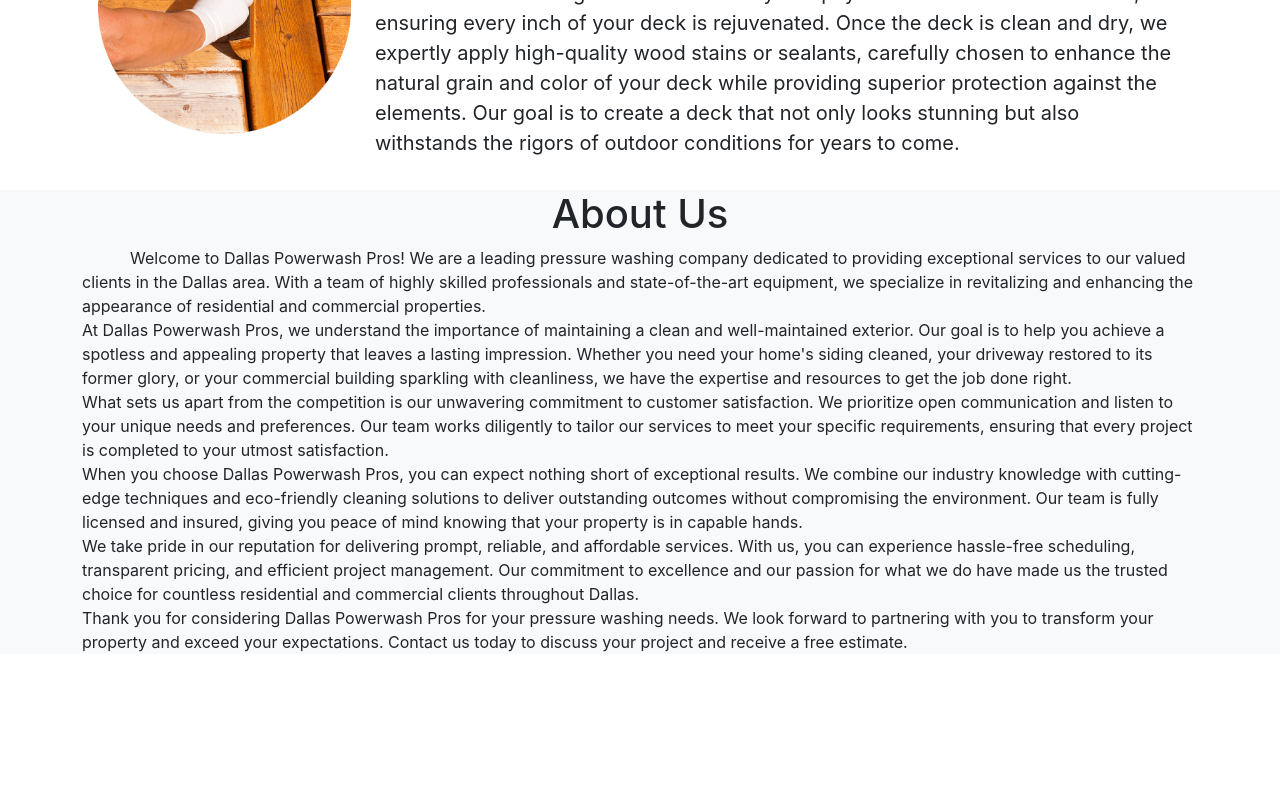
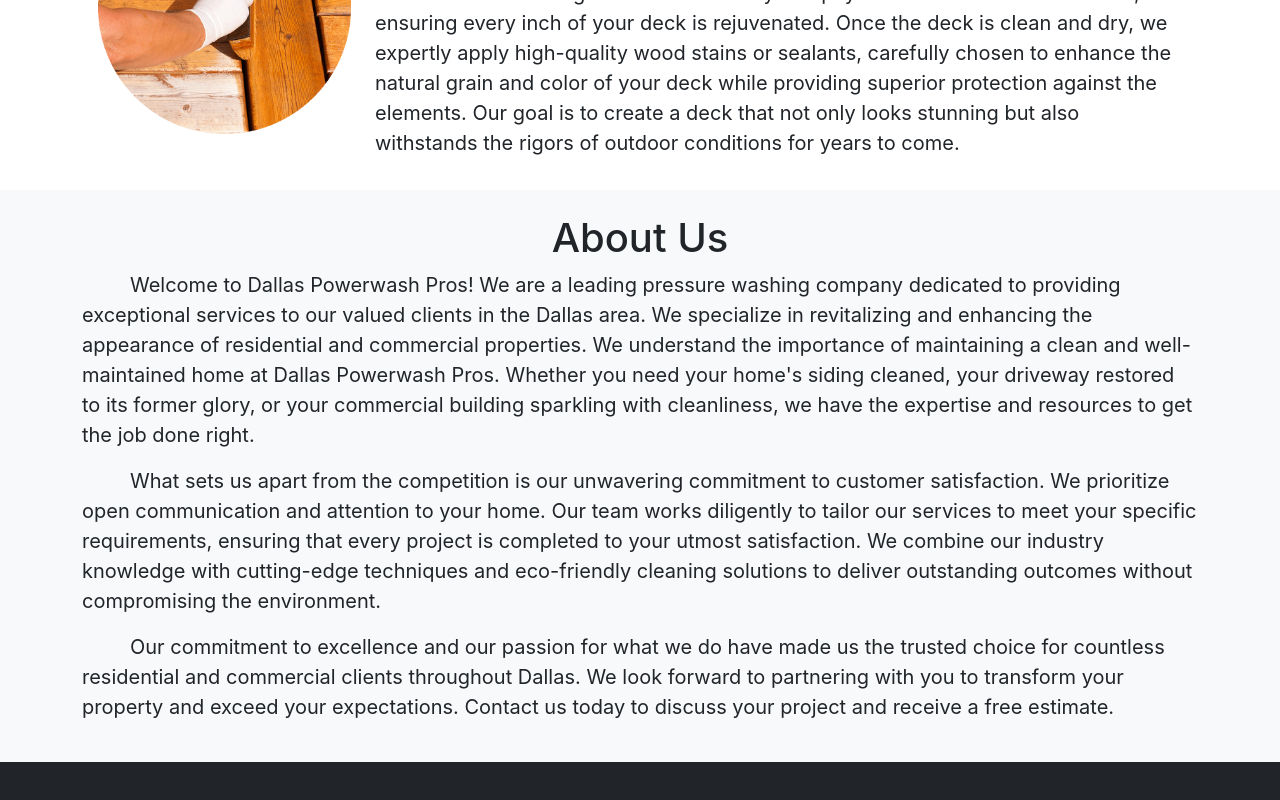
Before and after one commit to missile11011/DPP_website, a React (Create React App) app: page / in a window 1280 px wide. Shown: the part 1990-2790 px from the top of the page. Before the commit the page ends 2660 px from the top, so only its background shows below. Built offline with nearby package versions, Linux system fonts and the light colour scheme.

Commit message:
main home image rescaled, nav links updated to destination, about us paragraphs updated and styled, contat us section add with links

```diff
--- a/src/App.js
+++ b/src/App.js
@@ -16,7 +16,7 @@
 				<div className="navbar-collapse collapse col">
 					<ul className="navbar-nav mx-auto">
 						<li className="nav-item">
-							<a className="nav-link" href="#">
+							<a className="nav-link" href="#home">
 								Home
 							</a>
 						</li>
@@ -26,12 +26,12 @@
 							</a>
 						</li>
 						<li className="nav-item">
-							<a className="nav-link" href="#">
+							<a className="nav-link" href="#about">
 								About
 							</a>
 						</li>
 						<li className="nav-item">
-							<a className="nav-link" href="#">
+							<a className="nav-link" href="#contact">
 								Contact
 							</a>
 						</li>
@@ -67,7 +67,7 @@
 						</button>
 						<ul className="dropdown-menu dropdown-menu-end">
 							<li>
-								<a className="dropdown-item" href="#">
+								<a className="dropdown-item" href="#home">
 									Home
 								</a>
 							</li>
@@ -77,12 +77,12 @@
 								</a>
 							</li>
 							<li>
-								<a className="dropdown-item" href="#">
+								<a className="dropdown-item" href="#about">
 									About
 								</a>
 							</li>
 							<li>
-								<a className="dropdown-item" href="#">
+								<a className="dropdown-item" href="#contact">
 									Contact
 								</a>
 							</li>
@@ -92,7 +92,7 @@
 			</nav>
 			<section id="home">
 				<img
-					src="./img/DeckCleaningGradient.png"
+					src="./img/DeckCleaningGradientRescaled.png"
 					className="vh-100 w-100 object-fit-cover img-gradiant z-0"
 					alt="..."
 				></img>
@@ -142,20 +142,40 @@
 					</div>
 				</div>
 			</section>
-			<section id="about" className="bg-light">
+			<section id="about" className="bg-light p-4">
 				<div className="container">
-					<h1 className="">About Us</h1>
-					<p className="paragraph">Welcome to Dallas Powerwash Pros! We are a leading pressure washing company dedicated to providing exceptional services to our valued clients in the Dallas area. With a team of highly skilled professionals and state-of-the-art equipment, we specialize in revitalizing and enhancing the appearance of residential and commercial properties.
-					<br></br>
-					At Dallas Powerwash Pros, we understand the importance of maintaining a clean and well-maintained exterior. Our goal is to help you achieve a spotless and appealing property that leaves a lasting impression. Whether you need your home's siding cleaned, your driveway restored to its former glory, or your commercial building sparkling with cleanliness, we have the expertise and resources to get the job done right.
-					<br></br>
-					What sets us apart from the competition is our unwavering commitment to customer satisfaction. We prioritize open communication and listen to your unique needs and preferences. Our team works diligently to tailor our services to meet your specific requirements, ensuring that every project is completed to your utmost satisfaction.
-					<br></br>
-					When you choose Dallas Powerwash Pros, you can expect nothing short of exceptional results. We combine our industry knowledge with cutting-edge techniques and eco-friendly cleaning solutions to deliver outstanding outcomes without compromising the environment. Our team is fully licensed and insured, giving you peace of mind knowing that your property is in capable hands.
-					<br></br>
-					We take pride in our reputation for delivering prompt, reliable, and affordable services. With us, you can experience hassle-free scheduling, transparent pricing, and efficient project management. Our commitment to excellence and our passion for what we do have made us the trusted choice for countless residential and commercial clients throughout Dallas.
-					<br></br>
-					Thank you for considering Dallas Powerwash Pros for your pressure washing needs. We look forward to partnering with you to transform your property and exceed your expectations. Contact us today to discuss your project and receive a free estimate.</p>
+					<h1 className="justify-content-center">About Us</h1>
+					<p className="paragraph fs-5">
+					Welcome to Dallas Powerwash Pros! We are a leading pressure washing company dedicated to providing exceptional services to our valued clients in the Dallas area. We specialize in revitalizing and enhancing the appearance of residential and commercial properties. We understand the importance of maintaining a clean and well-maintained home at Dallas Powerwash Pros. Whether you need your home's siding cleaned, your driveway restored to its former glory, or your commercial building sparkling with cleanliness, we have the expertise and resources to get the job done right.
+					</p>
+					<p className="paragraph fs-5">
+						What sets us apart from the competition is our unwavering commitment to customer satisfaction. We prioritize open communication and attention to your home. Our team works diligently to tailor our services to meet your specific requirements, ensuring that every project is completed to your utmost satisfaction. We combine our industry knowledge with cutting-edge techniques and eco-friendly cleaning solutions to deliver outstanding outcomes without compromising the environment.
+					</p>
+					<p className="paragraph fs-5">
+						Our commitment to excellence and our passion for what we do have made us the trusted choice for countless residential and commercial clients throughout Dallas. We look forward to partnering with you to transform your property and exceed your expectations. Contact us today to discuss your project and receive a free estimate.
+					</p>
+				</div>
+			</section>
+			<section id="contact" className="bg-dark text-white">
+				<div className="container p-4">
+					<h1 className="justify-content-center p-3">Contact Us</h1>
+					<div className="row row-cols-2 row-cols-xl-3 justify-content-center">
+						<div className="col">
+							<h2>Phone</h2>
+							<p className="fs-4">972-946-5331</p>
+							<a type="button" className="btn btn-primary btn-lg" href="tel:+19729465331">Call Us</a>
+						</div>
+						<div className="col">
+							<h2>Email</h2>
+							<p className="fs-4">info@dallaspowerwashpros.com</p>
+							<a type="button" className="btn btn-primary btn-lg" href="mailto:info@dallaspowerwashpros.com">Email Us</a>
+						</div>
+						<div className="col">
+							<h2>Hours</h2>
+							<p className="fs-4">Mon-Fri: 8am-5pm</p>
+							<a type="button" className="btn btn-primary btn-lg" href="https://calendly.com/dallaspowerwashpros/free-quote-evaluation">Schedule Now</a>
+						</div>
+					</div>
 				</div>
 			</section>
 			<footer className="container-fluid bg-dark text-white">
```
Also changed, not shown: 2 other files (tests, documents, lock files or other folders).
